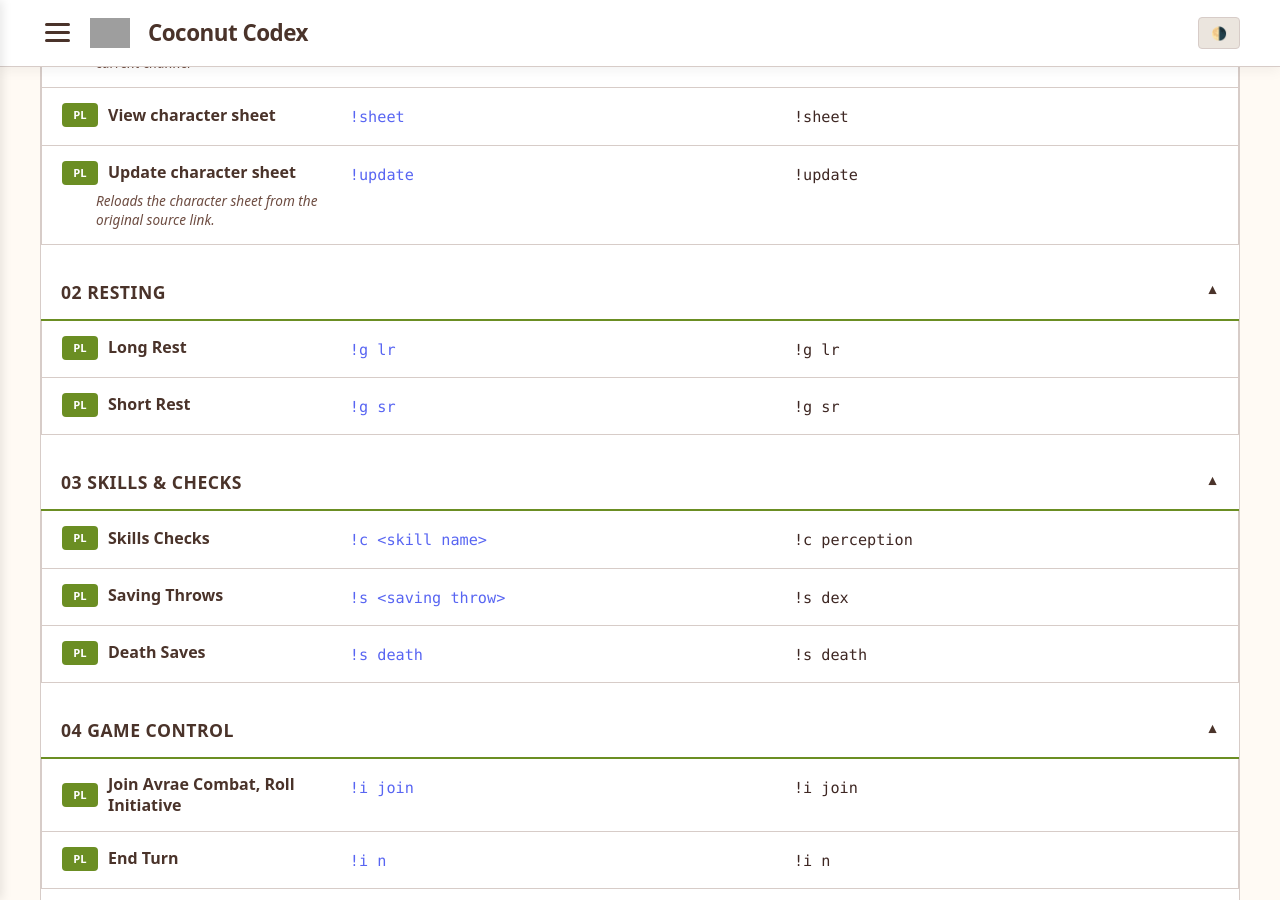
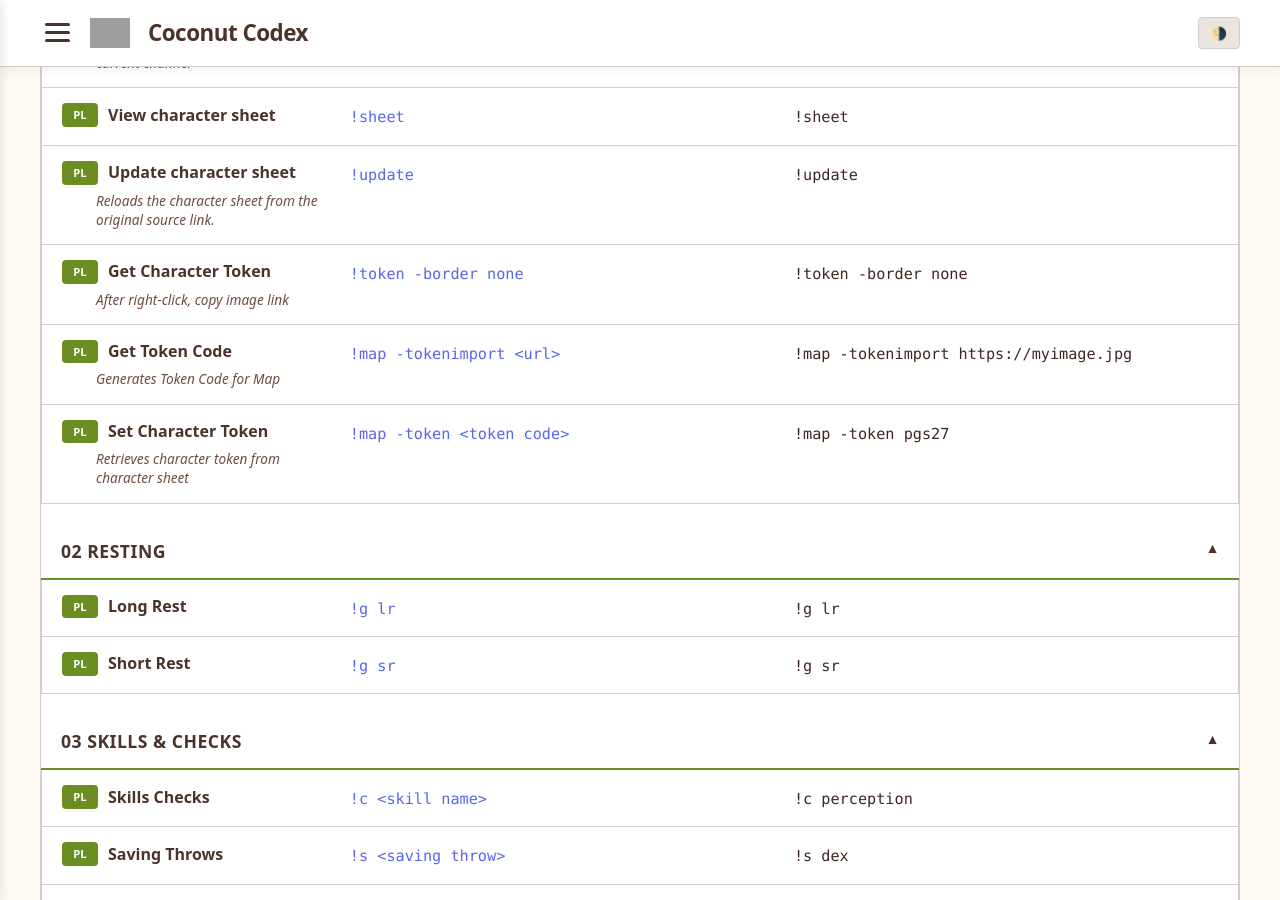
Before and after one commit to coconutswallow/codex, a Jekyll site: the page built from avrae.html, in a window 1280 px wide and 900 px high, scrolled down 753 px. Built offline with Jekyll 4.4.1, drawn with Linux system fonts in a browser that asks for light colours; a script that is not in the unit is left out; some of the changed text lies outside the part shown; grey boxes are pictures that could not be loaded.

Commit message:
Update avrae_commands.yml

```diff
--- a/_data/avrae_commands.yml
+++ b/_data/avrae_commands.yml
@@ -46,6 +46,33 @@
   syntax: "!update"
   example: "!update"
   tags: "setup character sheet refresh reload"
+  category: "01 Setup"
+  type: "Player"
+  image: ""
+
+- title: "Get Character Token"
+  note: "After right-click, copy image link"
+  syntax: "!token -border none"
+  example: "!token -border none"
+  tags: "map token"
+  category: "01 Setup"
+  type: "Player"
+  image: ""
+
+- title: "Get Token Code"
+  note: "Generates Token Code for Map"
+  syntax: "!map -tokenimport <url>"
+  example: "!map -tokenimport https://myimage.jpg"
+  tags: "map token"
+  category: "01 Setup"
+  type: "Player"
+  image: ""
+
+- title: "Set Character Token"
+  note: "Retrieves character token from character sheet"
+  syntax: "!map -token <token code>"
+  example: "!map -token pgs27"
+  tags: "map token"
   category: "01 Setup"
   type: "Player"
   image: ""
@@ -219,6 +246,15 @@
   type: "Player"
   image: ""
 
+- title: "Cast spell"
+  note: "ignoring prerequisites like spell slots/class/level"
+  syntax: "!cast <spell name> -i"
+  example: "!cast wish -l 3"
+  tags: "cast spell"
+  category: "06 Spellcasting"
+  type: "Player"
+  image: ""
+
 - title: "Upcast Spell"
   syntax: "!cast <spell name> -t <target> -l <spell level>"
   example: "!cast bless -l 3"
@@ -226,11 +262,3 @@
   category: "06 Spellcasting"
   type: "Player"
   image: ""
-
-- title: "Cast spell ignoring requirements/spellslots"
-  syntax: "!cast <spell name> -i"
-  example: "!cast wish -l 3"
-  tags: "cast spell"
-  category: "06 Spellcasting"
-  type: "Player"
-  image: ""
```
